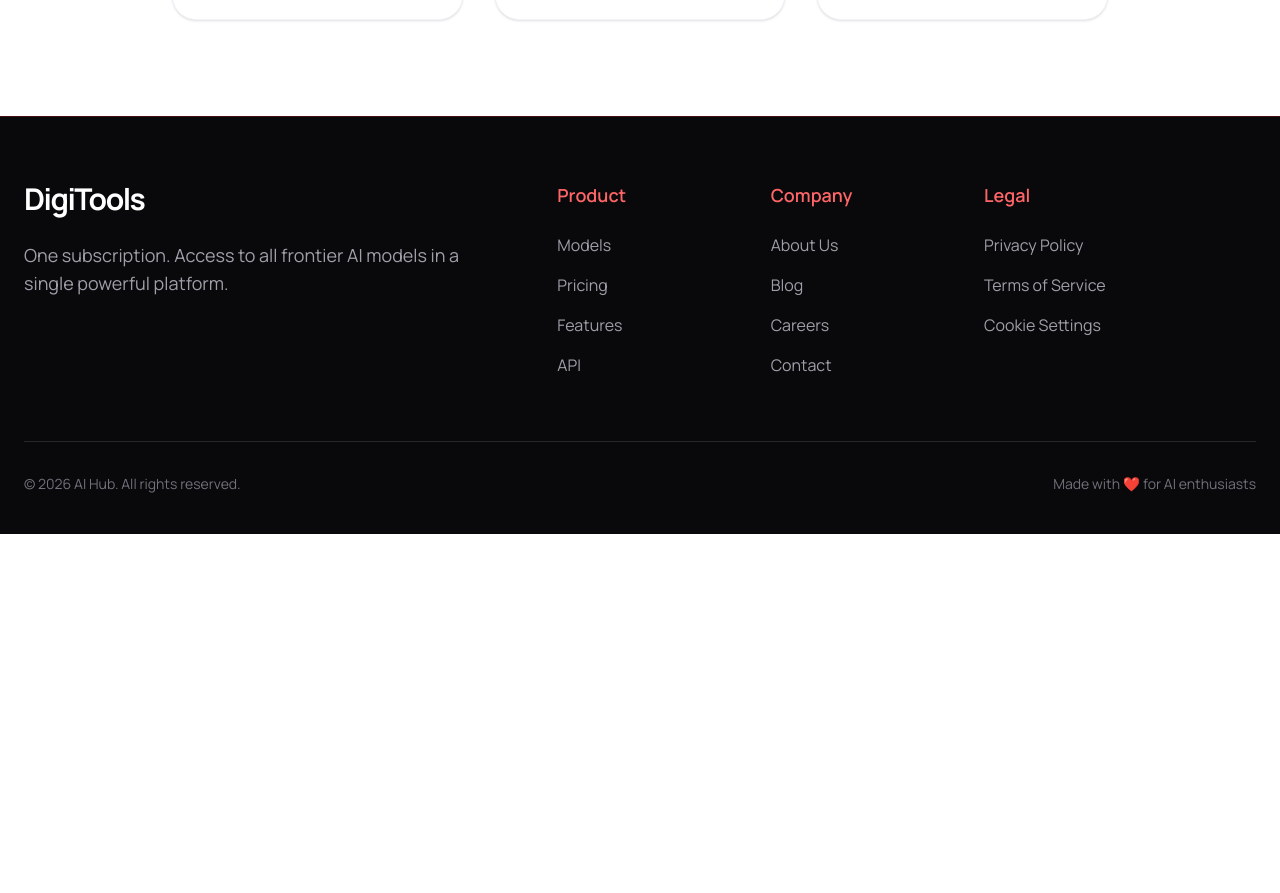
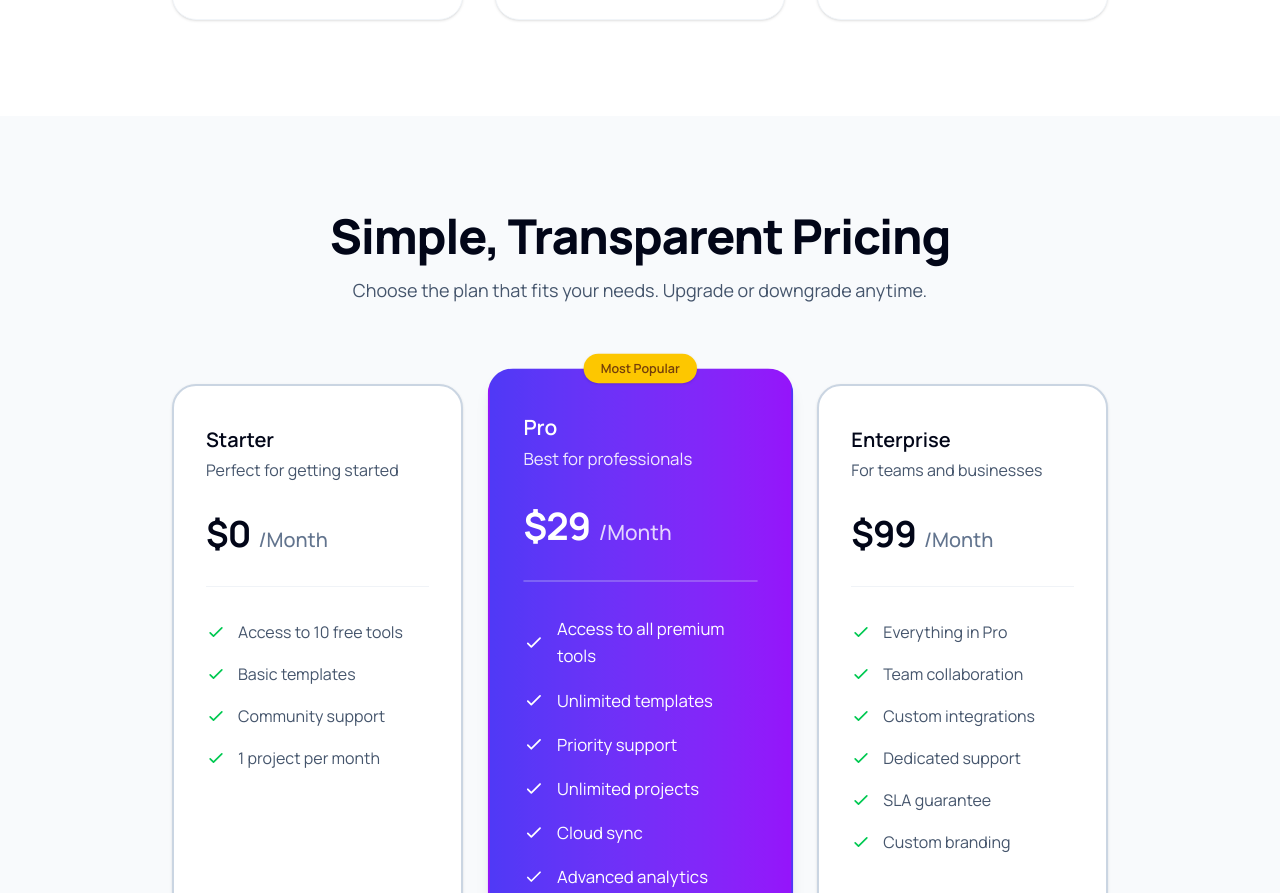
Before and after one commit to Saad7528/DigiTools-Platform-Saad, a React (Vite) app: page / in a window 1280 px wide. Shown: the part 1907-2800 px from the top of the page. Before the commit the page ends 2441 px from the top, so only its background shows below. Built offline with nearby package versions, Linux system fonts and the light colour scheme.

Commit message:
added work flow section and fix footer

```diff
--- /dev/null
+++ b/public/pricing.json
@@ -0,0 +1,49 @@
+[
+  {
+    "id": 1,
+    "name": "Starter",
+    "description": "Perfect for getting started",
+    "price": "$0",
+    "pricePeriod": "/Month",
+    "features": [
+      "Access to 10 free tools",
+      "Basic templates",
+      "Community support",
+      "1 project per month"
+    ],
+    "buttonText": "Get Started Free"
+  },
+  {
+    "id": 2,
+    "name": "Pro",
+    "badgeText": "Most Popular",
+    "description": "Best for professionals",
+    "price": "$29",
+    "pricePeriod": "/Month",
+    "features": [
+      "Access to all premium tools",
+      "Unlimited templates",
+      "Priority support",
+      "Unlimited projects",
+      "Cloud sync",
+      "Advanced analytics"
+    ],
+    "buttonText": "Start Pro Trial"
+  },
+  {
+    "id": 3,
+    "name": "Enterprise",
+    "description": "For teams and businesses",
+    "price": "$99",
+    "pricePeriod": "/Month",
+    "features": [
+      "Everything in Pro",
+      "Team collaboration",
+      "Custom integrations",
+      "Dedicated support",
+      "SLA guarantee",
+      "Custom branding"
+    ],
+    "buttonText": "Contact Sales"
+  }
+]
--- a/src/App.jsx
+++ b/src/App.jsx
@@ -5,6 +5,8 @@ import DigitalTools from './component/DigitalTools/DigitalTools'
 import Footer from './component/Footer/Footer'
 import GetSteps from './component/GetSteps/GetSteps'
 import Navbar from './component/Navbar/Navbar'
+import PricingSection from './component/PricingSection/PricingSection'
+import WorkFlow from './component/WorkFlow/WorkFlow'
 
 function App() {
 
@@ -20,6 +22,10 @@ function App() {
 
     <GetSteps/>
 
+    <PricingSection/>
+
+    <WorkFlow/>
+
     <Footer/>
     </>
   )
--- a/src/component/ActiveUser/ActiveUser.jsx
+++ b/src/component/ActiveUser/ActiveUser.jsx
@@ -8,13 +8,13 @@ const ActiveUser = () => {
           <h2 className="text-6xl font-extrabold text-white">50K+</h2>
           <p className="text-2xl font-medium text-white/80 mt-3">Active Users</p>
         </div>
-          <div className="divider divider-horizontal before:bg-white after:bg-white"></div>
+          <div className="divider divider-horizontal before:bg-white/40 after:bg-white/40"></div>
 
         <div>
           <h2 className="text-6xl font-extrabold text-white">200+</h2>
           <p className="text-2xl font-medium text-white/80 mt-3">Premium Tools</p>
         </div>
-        <div className="divider divider-horizontal before:bg-white after:bg-white"></div>
+        <div className="divider divider-horizontal before:bg-white/40 after:bg-white/40"></div>
         <div>
           <h2 className="text-6xl font-extrabold text-white">4.9</h2>
           <p className="text-2xl font-medium text-white/80 mt-3">Rating</p>
--- a/src/component/DigitalTools/DigitalTools.jsx
+++ b/src/component/DigitalTools/DigitalTools.jsx
@@ -14,9 +14,6 @@ const DigitalTools = () => {
             name: `Cart(${cardLength})`
         }
     ]
-
-
-
 
     return (
         <div className='w-9/12 mx-auto mt-30'>
--- a/src/component/Footer/Footer.jsx
+++ b/src/component/Footer/Footer.jsx
@@ -1,116 +1,92 @@
+import React from 'react';
+
 const Footer = () => {
   return (
-    <footer className="bg-zinc-950 border-t border-red-900/50 pt-16 pb-10">
-      <div className="max-w-7xl mx-auto px-6">
-        <div className="grid grid-cols-1 md:grid-cols-12 gap-12">
-          {/* Logo & Description */}
-          <div className="md:col-span-5">
-            <div className="flex items-center gap-3 mb-6">
-              {/* <img src="/logo.png" alt="AI Hub Logo" className="h-10 w-auto" /> */}
-              <h2 className="text-3xl font-bold tracking-tighter text-white">
-                DigiTools
-              </h2>
-            </div>
+    <footer className="bg-[#101727] pt-20 pb-8 px-6 lg:px-12 font-sans text-white">
+      <div className="w-9/12 mx-auto">
 
-            <p className="text-zinc-400 text-lg max-w-md">
-              One subscription. Access to all frontier AI models in a single
-              powerful platform.
+        <div className="grid grid-cols-1 md:grid-cols-2 lg:grid-cols-6 gap-12 mb-16">
+
+          <div className="lg:col-span-2">
+            <h2 className="text-3xl font-bold mb-6 tracking-wide">DigiTools</h2>
+            <p className="text-slate-400 text-[15px] leading-relaxed max-w-sm">
+              Premium digital tools for creators, professionals, and businesses. Work smarter with our suite of powerful tools.
             </p>
-
-            {/* <div className="mt-8 flex gap-6 text-2xl text-zinc-500">
-                            <a href="#" className="hover:text-red-500 transition-colors"><FaTwitter /></a>
-                            <a href="#" className="hover:text-red-500 transition-colors"><FaGithub /></a>
-                            <a href="#" className="hover:text-red-500 transition-colors"><FaLinkedin /></a>
-                            <a href="#" className="hover:text-red-500 transition-colors"><FaDiscord /></a>
-                            <a href="#" className="hover:text-red-500 transition-colors"><FaYoutube /></a>
-                        </div> */}
           </div>
 
-          {/* Quick Links */}
-          <div className="md:col-span-2">
-            <h3 className="text-red-400 font-semibold mb-6 text-lg">Product</h3>
-            <ul className="space-y-4 text-zinc-400">
-              <li>
-                <a href="#" className="hover:text-white transition">
-                  Models
-                </a>
-              </li>
-              <li>
-                <a href="#" className="hover:text-white transition">
-                  Pricing
-                </a>
-              </li>
-              <li>
-                <a href="#" className="hover:text-white transition">
-                  Features
-                </a>
-              </li>
-              <li>
-                <a href="#" className="hover:text-white transition">
-                  API
-                </a>
-              </li>
+          <div className="lg:col-span-1">
+            <h3 className="text-lg font-medium mb-6">Product</h3>
+            <ul className="space-y-4 text-slate-400 text-[15px]">
+              <li><a href="#" className="hover:text-white transition-colors">Features</a></li>
+              <li><a href="#" className="hover:text-white transition-colors">Pricing</a></li>
+              <li><a href="#" className="hover:text-white transition-colors">Templates</a></li>
+              <li><a href="#" className="hover:text-white transition-colors">Integrations</a></li>
             </ul>
           </div>
 
-          <div className="md:col-span-2">
-            <h3 className="text-red-400 font-semibold mb-6 text-lg">Company</h3>
-            <ul className="space-y-4 text-zinc-400">
-              <li>
-                <a href="#" className="hover:text-white transition">
-                  About Us
-                </a>
-              </li>
-              <li>
-                <a href="#" className="hover:text-white transition">
-                  Blog
-                </a>
-              </li>
-              <li>
-                <a href="#" className="hover:text-white transition">
-                  Careers
-                </a>
-              </li>
-              <li>
-                <a href="#" className="hover:text-white transition">
-                  Contact
-                </a>
-              </li>
+          <div className="lg:col-span-1">
+            <h3 className="text-lg font-medium mb-6">Company</h3>
+            <ul className="space-y-4 text-slate-400 text-[15px]">
+              <li><a href="#" className="hover:text-white transition-colors">About</a></li>
+              <li><a href="#" className="hover:text-white transition-colors">Blog</a></li>
+              <li><a href="#" className="hover:text-white transition-colors">Careers</a></li>
+              <li><a href="#" className="hover:text-white transition-colors">Press</a></li>
             </ul>
           </div>
 
-          <div className="md:col-span-3">
-            <h3 className="text-red-400 font-semibold mb-6 text-lg">Legal</h3>
-            <ul className="space-y-4 text-zinc-400">
-              <li>
-                <a href="#" className="hover:text-white transition">
-                  Privacy Policy
-                </a>
-              </li>
-              <li>
-                <a href="#" className="hover:text-white transition">
-                  Terms of Service
-                </a>
-              </li>
-              <li>
-                <a href="#" className="hover:text-white transition">
-                  Cookie Settings
-                </a>
-              </li>
+          <div className="lg:col-span-1">
+            <h3 className="text-lg font-medium mb-6">Resources</h3>
+            <ul className="space-y-4 text-slate-400 text-[15px]">
+              <li><a href="#" className="hover:text-white transition-colors duration-300">Documentation</a></li>
+              <li><a href="#" className="hover:text-white transition-colors duration-300">Help Center</a></li>
+              <li><a href="#" className="hover:text-white transition-colors duration-300">Community</a></li>
+              <li><a href="#" className="hover:text-white transition-colors duration-300">Contact</a></li>
             </ul>
+          </div>
+
+          <div className="lg:col-span-1">
+            <h3 className="text-lg font-medium mb-6">Social Links</h3>
+            <div className="flex gap-4">
+
+              <a href="#" className="h-10 w-10 bg-white rounded-full flex items-center justify-center text-[#0b101e] hover:bg-slate-200 transition-colors duration-300">
+                <svg width="20" height="20" viewBox="0 0 24 24" fill="none" stroke="currentColor" strokeWidth="2" strokeLinecap="round" strokeLinejoin="round">
+                  <rect width="20" height="20" x="2" y="2" rx="5" ry="5"></rect>
+                  <path d="M16 11.37A4 4 0 1 1 12.63 8 4 4 0 0 1 16 11.37z"></path>
+                  <line x1="17.5" x2="17.51" y1="6.5" y2="6.5"></line>
+                </svg>
+              </a>
+
+              <a href="#" className="h-10 w-10 bg-white rounded-full flex items-center justify-center text-[#0b101e] hover:bg-slate-200 transition-colors duration-300">
+                <svg width="20" height="20" viewBox="0 0 24 24" fill="none" stroke="currentColor" strokeWidth="2" strokeLinecap="round" strokeLinejoin="round">
+                  <path d="M18 2h-3a5 5 0 0 0-5 5v3H7v4h3v8h4v-8h3l1-4h-4V7a1 1 0 0 1 1-1h3z"></path>
+                </svg>
+              </a>
+
+              <a href="#" className="h-10 w-10 bg-white rounded-full flex items-center justify-center text-[#0b101e] hover:bg-slate-200 transition-colors duration-300">
+                <svg width="18" height="18" viewBox="0 0 24 24" fill="none" stroke="currentColor" strokeWidth="2" strokeLinecap="round" strokeLinejoin="round">
+                  <path d="M4 4l11.733 16h4.267l-11.733 -16z"></path>
+                  <path d="M4 20l6.768 -6.768m2.46 -2.46l6.772 -6.772"></path>
+                </svg>
+              </a>
+
+            </div>
+          </div>
+
+        </div>
+
+
+        <div className="border-t border-slate-700/50 mb-8"></div>
+
+
+        <div className="flex flex-col md:flex-row justify-between items-center text-[14px] text-slate-500">
+          <p>© 2026 Digitools. All rights reserved.</p>
+          <div className="flex gap-6 mt-4 md:mt-0">
+            <a href="#" className="hover:text-white transition-colors duration-300">Privacy Policy</a>
+            <a href="#" className="hover:text-white transition-colors duration-300">Terms of Service</a>
+            <a href="#" className="hover:text-white transition-colors duration-300">Cookies</a>
           </div>
         </div>
 
-        {/* Bottom Bar */}
-        <div className="mt-16 pt-8 border-t border-zinc-800 flex flex-col md:flex-row items-center justify-between gap-4 text-sm text-zinc-500">
-          <div>© {new Date().getFullYear()} AI Hub. All rights reserved.</div>
-
-          <div className="flex gap-6">
-            <a href="#" className="hover:text-red-400 transition">
-              Made with ❤️ for AI enthusiasts
-            </a>
-          </div>
-        </div>
       </div>
     </footer>
   );
--- /dev/null
+++ b/src/component/PricingSection/PricingSection.jsx
@@ -0,0 +1,107 @@
+import React, { useState, useEffect } from 'react';
+
+const PricingSection = () => {
+  const [pricingPlans, setPricingPlans] = useState([]);
+
+  const [selectedPlanId, setSelectedPlanId] = useState(2);
+
+  useEffect(() => {
+    fetch('/public/pricing.json')
+      .then((response) => response.json())
+      .then((data) => setPricingPlans(data))
+      .catch((error) => console.error('Error fetching data:', error));
+  }, []);
+
+  return (
+    <section className="bg-slate-50 py-16 md:py-24 px-4 font-manrope">
+      <div className="w-9/12 mx-auto">
+
+        <div className="text-center max-w-2xl mx-auto mb-16 md:mb-20">
+          <h2 className="text-4xl md:text-5xl font-extrabold text-slate-950 mb-4 tracking-tight">
+            Simple, Transparent Pricing
+          </h2>
+          <p className="text-lg text-slate-600 ">
+            Choose the plan that fits your needs. Upgrade or downgrade anytime.
+          </p>
+        </div>
+
+        <div className="grid grid-cols-1 lg:grid-cols-3 gap-8 items-start">
+
+          {
+          pricingPlans.map((plan) => {
+            const isSelected = selectedPlanId === plan.id;
+            return (
+              <div
+                key={plan.id}
+                onClick={() => setSelectedPlanId(plan.id)}
+                className={`relative h-full cursor-pointer p-8 rounded-3xl border-2 transition-all duration-300 hover:-translate-y-1
+                ${isSelected
+                  ? 'bg-linear-to-r from-[#4f39f6] to-[#9514FA] text-white shadow-lg border-transparent scale-105 z-10'
+                  : 'bg-white text-slate-900 border-slate-300 shadow-sm hover:shadow-md'
+                }`}
+              >
+
+              <div className='flex flex-col justify-between h-full'>
+               <div className='h-full'>
+                   {plan.badgeText && (
+                  <div className={`absolute -top-4 left-1/2 -translate-x-1/2 text-xs font-semibold px-4 py-1.5 rounded-full shadow-sm
+                    ${isSelected ? 'bg-yellow-400 text-yellow-900' : 'bg-yellow-100 text-yellow-800'}
+                  `}>
+                    {plan.badgeText}
+                  </div>
+                )}
+
+                <div className="mb-8 mt-2">
+                  <h3 className={`text-xl font-semibold mb-1 ${isSelected ? 'text-white' : 'text-slate-950'}`}>
+                    {plan.name}
+                  </h3>
+                  <p className={`text-base ${isSelected ? 'text-white/90' : 'text-slate-600'}`}>
+                    {plan.description}
+                  </p>
+                </div>
+
+                {/* মূল্য */}
+                <div className="flex items-baseline mb-8">
+                  <span className={`text-4xl font-bold tracking-tight ${isSelected ? 'text-white' : 'text-slate-950'}`}>
+                    {plan.price}
+                  </span>
+                  <span className={`ml-2 text-xl font-medium ${isSelected ? 'text-white/80' : 'text-slate-500'}`}>
+                    {plan.pricePeriod}
+                  </span>
+                </div>
+
+                {/* ফিচার তালিকা */}
+                <ul className="space-y-4 mb-10 pt-8 border-t  border-slate-200/50">
+                  {plan.features.map((feature, featureIndex) => (
+                    <li key={featureIndex} className="flex items-center gap-3">
+                      <svg className={`w-5 h-5 shrink-0  ${isSelected ? 'text-white' : 'text-green-500'} `} fill="none" stroke="currentColor" viewBox="0 0 24 24">
+                        <path strokeLinecap="round" strokeLinejoin="round" strokeWidth="2" d="M5 13l4 4L19 7" />
+                      </svg>
+                      <span className={`text-base leading-relaxed ${isSelected ? 'text-white' : 'text-slate-600'}`}>
+                        {feature}
+                      </span>
+                    </li>
+                  ))}
+                </ul>
+               </div>
+
+                {/* বাটন */}
+                <button
+                  className={`w-full px-6 py-3.5 rounded-xl font-semibold text-base transition-colors duration-300
+                  ${isSelected ? 'bg-white text-[#4f39f6] hover:bg-slate-100' : 'bg-[#4f39f6] text-white hover:bg-indigo-800'}`}
+                >
+                  {plan.buttonText}
+                </button>
+              </div>
+
+              </div>
+            );
+          })}
+
+        </div>
+      </div>
+    </section>
+  );
+};
+
+export default PricingSection;
--- /dev/null
+++ b/src/component/WorkFlow/WorkFlow.jsx
@@ -0,0 +1,41 @@
+import React from 'react';
+
+const WorkFlow = () => {
+  return (
+    <section className="w-full py-24 px-6 bg-linear-to-r from-[#562dff] to-[#b324ff] font-sans flex flex-col items-center justify-center">
+      <div className="w-9/12 mx-auto text-center">
+
+        <h2 className="text-4xl md:text-5xl font-bold text-white mb-5">
+          Ready To Transform Your Workflow?
+        </h2>
+        <p className="text-base md:text-lg text-white/90 mb-10 max-w-2xl mx-auto leading-relaxed font-medium">
+          Join thousands of professionals who are already using Digitools to work smarter. <br className="hidden md:block" />
+          Start your free trial today.
+        </p>
+
+        <div className="flex flex-col sm:flex-row items-center justify-center gap-5 mb-12">
+
+          <button className="px-8 py-3.5 bg-white text-[#8326ff] font-semibold text-base rounded-full hover:bg-slate-50 transition-all shadow-lg hover:scale-105">
+            Explore Products
+          </button>
+
+          <button className="px-8 py-3.5 bg-transparent border-[1.5px] border-white text-white font-semibold text-base rounded-full hover:bg-white/10 transition-all hover:scale-105">
+            View Pricing
+          </button>
+
+        </div>
+
+        <div className="text-sm text-white/80 font-medium tracking-wide flex flex-wrap items-center justify-center gap-2">
+          <span>14-day free trial</span>
+          <span className="text-[10px] opacity-70">&#9679;</span>
+          <span>No credit card required</span>
+          <span className="text-[10px] opacity-70">&#9679;</span>
+          <span>Cancel anytime</span>
+        </div>
+
+      </div>
+    </section>
+  );
+};
+
+export default WorkFlow;
```
